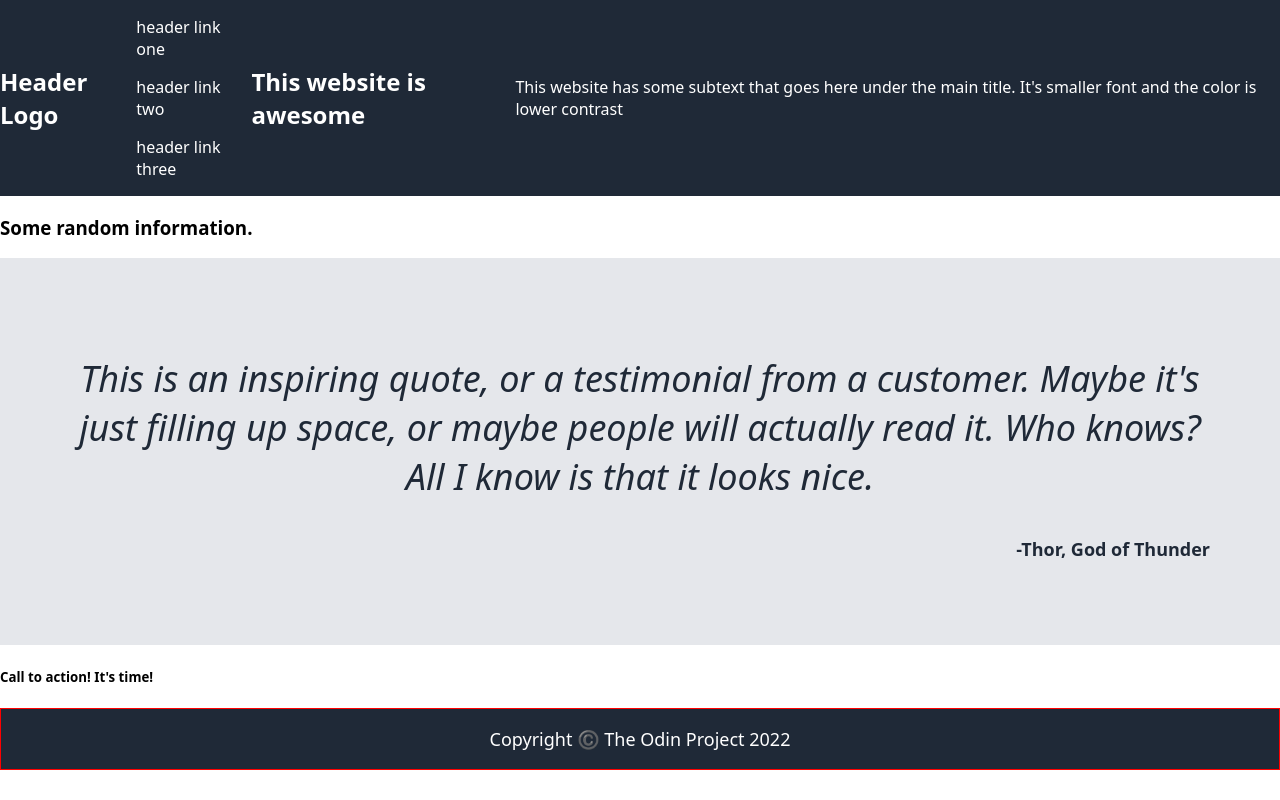
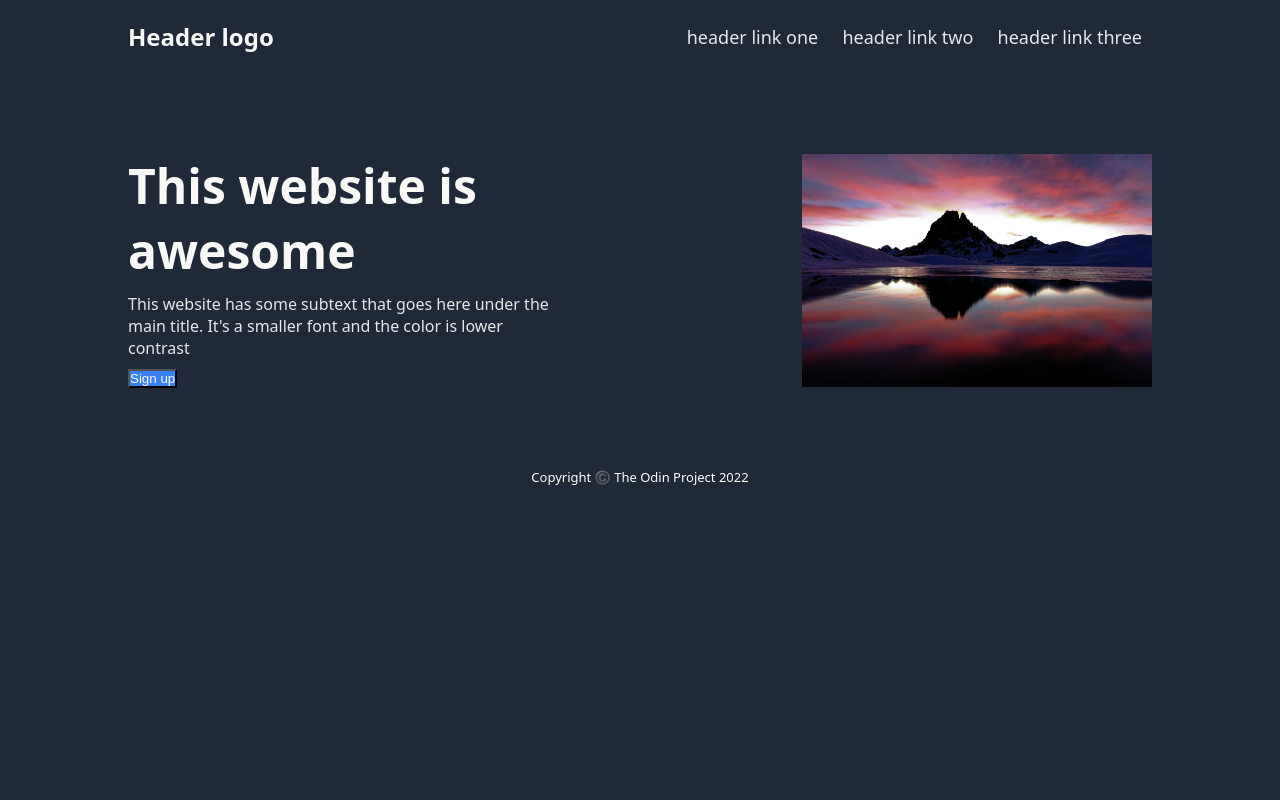
Before and after one commit to pbellot77/Landing-Page, a plain HTML site: page index.html in a window 1280 px wide. Drawn offline with Linux system fonts and the light colour scheme.

Commit message:
Added image, nav, and hero

```diff
--- a/index.html
+++ b/index.html
@@ -8,27 +8,27 @@
     <link rel="stylesheet" href="style.css">
 </head>
 <body>
+    <header>
+        <h4>Header logo</h4>
+        <ul class="nav-links">
+            <li><a href="#">header link one</a></li>
+            <li><a href="#">header link two</a></li>
+            <li><a href="#">header link three</a></li>
+        </ul>
+    </header>
+
     <div class="hero">
-     <h3>Header Logo</h3>
-        <nav>
-         <p>header link one</p>
-         <p>header link two</p>
-         <p>header link three</p>
-        </nav>
-     <h2>This website is awesome</h2>
-     <p>This website has some subtext that goes here under the main title. It's smaller font and the color is lower contrast</p>
+        <div class="main">
+            <h1>This website is <br>awesome</h1>
+            <p>This website has some subtext that goes here under the <br>main title. It's a smaller font and the color is lower <br>contrast</p>
+            <button>Sign up</button>
+        </div>
+        <img src="/img/mountain.jpeg" alt="reflection of mountain">
+    </div>
 
-    </div>
-    <div class="item">
-        <h3>Some random information.</h3>
-    </div>
-    <div class="quote">
-        <p>This is an inspiring quote, or a testimonial from a customer. Maybe it's just filling up space, or maybe people will actually read it. Who knows? All I know is that it looks nice.</p>
-        <h4>-Thor, God of Thunder</h4>
-    </div>
-    <div class="action">
-        <h5>Call to action! It's time!</h5>
-    </div>
+
+
+
     <div class="footer">
         <p>Copyright ©️ The Odin Project 2022</p>
     </div>
--- a/style.css
+++ b/style.css
@@ -3,35 +3,95 @@ body {
     margin: auto;
 }
 
+* {
+    box-sizing: border-box;
+    margin: 0;
+    padding: 0;
+    background-color: #1f2937;
+}
+
+/* Header and links */
+
+li, a {
+    font-size: 18px;
+    font-weight: lighter;
+    color: #e5e7eb;
+    text-decoration: none;
+}
+
+header {
+    display: flex;
+    color: #e5e7eb;
+    justify-content: flex-end;
+    align-items: center;
+    padding: 20px 10%;
+}
+
+header h4 {
+    margin-right: auto;
+    font-size: 24px;
+    color: #f9faf8;
+}
+
+.nav-links {
+    list-style: none;
+}
+
+.nav-links li {
+    display: inline-block;
+    padding: 0 10px;
+}
+
+.nav-links li a:hover {
+    color: red;
+}
+
+.nav-links li a {
+    transition: all 0.3s ease 0s;
+}
+
+/* Main Hero */
+
 .hero {
     display: flex;
-    background: #1f2937;
-    color: white;
-    justify-content: space-around;
-    align-items:center;
+    justify-content: flex-start;
+    align-items: center;
+    padding: 80px 10%;
 }
 
-.hero h3 {
-    font-size: 24px;
+.main {
+    display: flex;
+    flex-direction: column;
+    margin-right: auto;
+    align-items:flex-start;
 }
 
-.quote {
-    background: #e5e7eb;
-    color: #1f2937;
-    text-align: center;
-    font-size: 36px;
-    font-style: italic;
-    font-weight: lighter;
-    padding: 60px;
+.main h1 {
+    color: #f9faf8;
+    font-weight: bolder;
+    font-size: 48px;
+    padding-bottom: 10px;
 }
 
-.quote h4 {
-    display: flex;
-    justify-content: flex-end;
-    padding-right: 10px;
-    font-style: normal;
-    font-size: large;
+.main p {
+    color: #e5e7eb;
+    font-weight: lighter;
+    padding-bottom: 10px;
 }
+
+.main button {
+    background-color: #3882f6;
+    color: #f9faf8;
+
+}
+
+img {
+    width: 350px;
+    height: auto;
+}
+
+
+/* Footer */
 
 .footer {
     display: flex;
@@ -40,5 +100,5 @@ body {
     background: #1f2937;
     color: white;
     font-size: 18px;
-    border: 1px solid red;
+    font-size: small;
 }
```
Also changed, not shown: img/mountain.jpeg (added).
